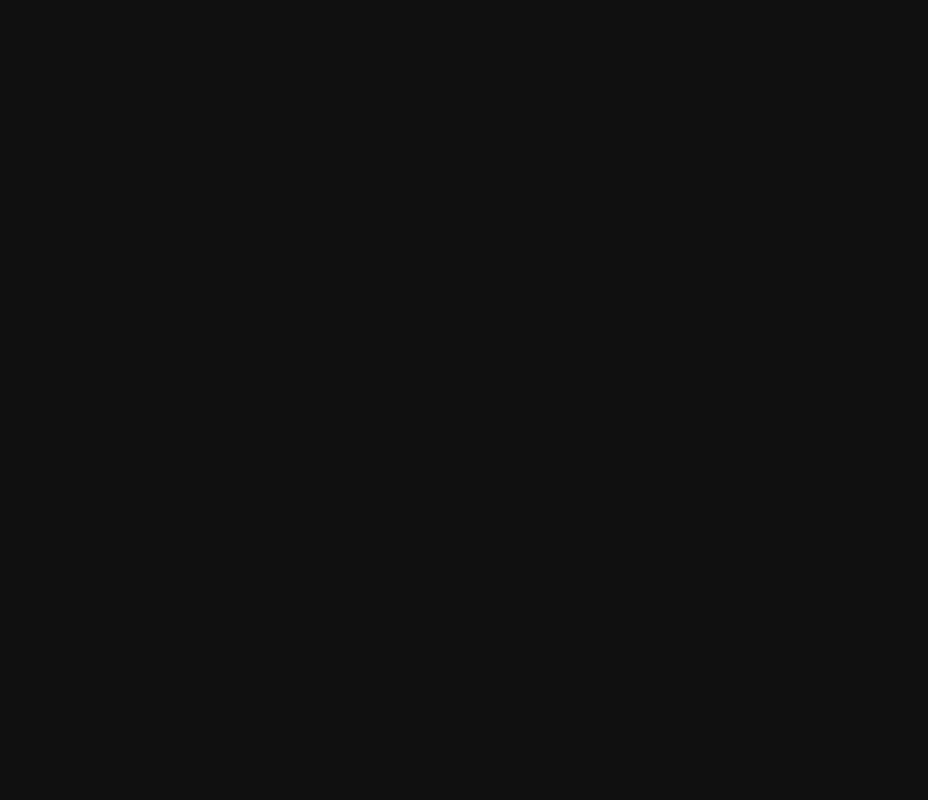
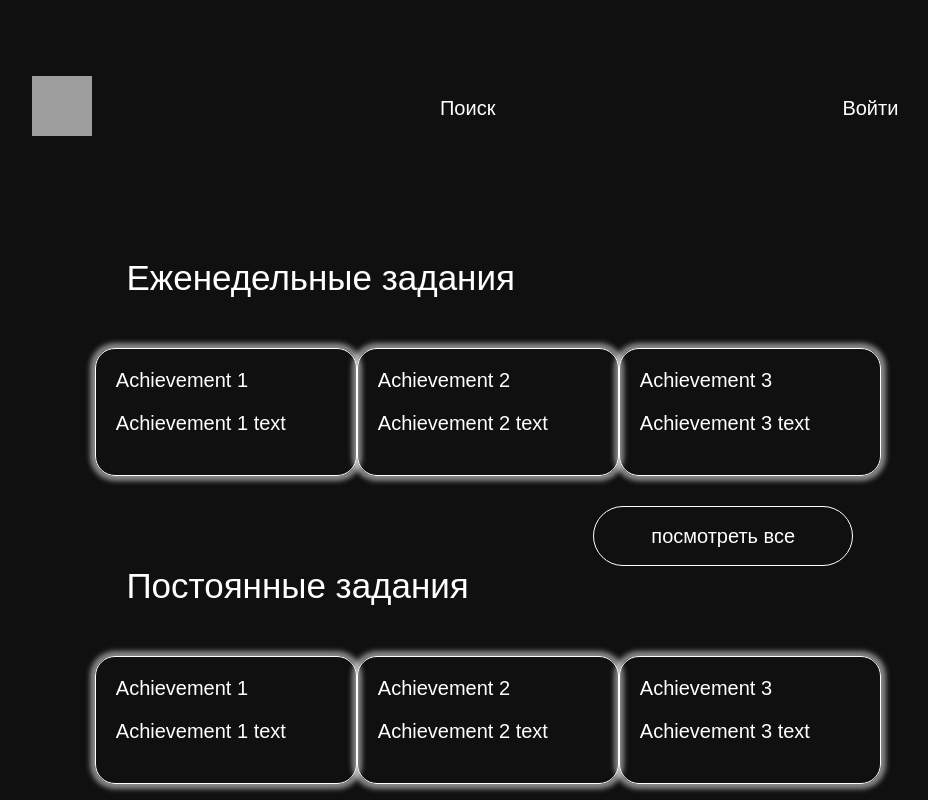
Before and after one commit to Sukmanov/last_chance, a Vue app: page /AchievementMain in a window 1280 px wide. Before the commit this address had no page. Shown: the top 800 px of the page, without its empty margins (166-1094 px from the left). Built offline with nearby package versions, Linux system fonts and the light colour scheme; grey boxes are pictures that could not be loaded.

Commit message:
added AchievementMain

```diff
--- /dev/null
+++ b/src/components/UI/AchievementList.vue
@@ -0,0 +1,35 @@
+<script>
+  export default {
+    name: 'achievement-list',
+
+    data() {
+      return {
+        arguments: [
+          {id: 1, name: 'Achievement 1', text: 'Achievement 1 text'},
+          {id: 2, name: 'Achievement 2', text: 'Achievement 2 text'},
+          {id: 3, name: 'Achievement 3', text: 'Achievement 3 text'},
+        ]
+      }
+    }
+  }
+</script>
+
+<template>
+  <div class="list">
+    <div class="achievement-list" v-for="achievement in arguments">
+      <achievement :Name="achievement.name" :Description="achievement.text"></achievement>
+    </div>
+  </div>
+
+</template>
+
+<style>
+
+.list{
+  display: grid;
+  grid-template-columns: repeat(3, 1fr);
+  width: 60%;
+  margin: 0 auto;
+}
+
+</style>
--- a/src/components/UI/CommentsList.vue
+++ b/src/components/UI/CommentsList.vue
@@ -1,6 +1,6 @@
 <script>
   export default {
-    name: "CommentsList",
+    name: "comments-list",
 
     props: {
       comments: {
@@ -23,7 +23,7 @@
 
 <template>
   <div class="comments-list" v-for="comment1 in comments2">
-    <comment :NickName="comment1.username" :Comment="comment1.comment"></comment>
+    <comment :Nickname="comment1.username" :Comment="comment1.comment"></comment>
   </div>
 </template>
 
--- a/src/components/UI/FilmInfo.vue
+++ b/src/components/UI/FilmInfo.vue
@@ -29,7 +29,7 @@ export default {
     <span id="director">{{FilmDirector}}</span>
     <span id="actors">{{FilmActros}}</span>
     <p id="description">{{FilmDescription}}</p>
-    <my-button-1 :textButton="'Смотреть'"></my-button-1>
+<!--    <my-button-1 :textButton="'Смотреть'"></my-button-1>-->
   </div>
 </template>
 
--- a/src/components/UI/achievement.vue
+++ b/src/components/UI/achievement.vue
@@ -1,18 +1,54 @@
 <script>
+  export default {
+    name: 'achievement',
+
+    props: {
+      Name: {
+        type: String,
+        required: true,
+      },
+      Description: {
+        type: String,
+        required: true,
+      }
+    }
+  }
+
 
 </script>
 
 <template>
   <div class="achievement">
-    <span></span>
-    <p></p>
+    <span id="achievement-name">{{Name}}</span>
+    <p id="achievement-text">{{Description}}</p>
   </div>
 </template>
 
 <style>
 
 .achievement {
-  border: white solid 1px;
+  display: flex;
+  width: 220px;
+  margin: 0 auto 30px;
+  border: 1px solid white;
+  border-radius: 20px;
+  box-shadow: 0 0 5px 5px rgba(255, 255, 255, 0.5);
+  padding: 20px 20px 20px 20px;
+  flex-direction: column;
+}
+
+#achievement-name {
+  font-size: 20px;
+  font-weight: 500;
+  font-family: "Rubik", sans-serif;
+  color: white;
+}
+
+#achievement-text {
+  font-size: 20px;
+  font-weight: 200;
+  font-family: "Rubik", sans-serif;
+  color: white;
 }
 
 </style>
--- a/src/components/UI/index.js
+++ b/src/components/UI/index.js
@@ -9,6 +9,8 @@ import FilmInfo from "@/components/UI/FilmInfo.vue";
 import RatingMenu from "@/components/UI/ratingMenu.vue";
 import Comment from "@/components/UI/Comment.vue"
 import CommentsList from "@/components/UI/CommentsList.vue";
+import Achievement from "@/components/UI/achievement.vue";
+import AchievementList from "@/components/UI/AchievementList.vue";
 
 export default [
     MyButton1,
@@ -22,4 +24,6 @@ export default [
     RatingMenu,
     Comment,
     CommentsList,
+    Achievement,
+    AchievementList,
 ]
--- a/src/components/pages/AchievementMain.vue
+++ b/src/components/pages/AchievementMain.vue
@@ -3,9 +3,67 @@
 </script>
 
 <template>
+  <top-header></top-header>
+  <div class="container-achieves">
+    <div id="daily-achievements">
 
+      <div id="div-type">
+        <span id="type-achieves">Еженедельные задания</span>
+      </div>
+
+      <achievement-list id="achievement-grid"></achievement-list>
+      <my-button-1 id="watch-all" :textButton="'посмотреть все'"></my-button-1>
+    </div>
+    <div id="daily-achievements">
+
+      <div id="div-type">
+        <span id="type-achieves">Постоянные задания</span>
+      </div>
+
+      <achievement-list id="achievement-grid"></achievement-list>
+      <my-button-1 id="watch-all" :textButton="'посмотреть все'"></my-button-1>
+    </div>
+  </div>
+
+  <bottom-contacts></bottom-contacts>
 </template>
 
 <style>
 
+
+#watch-all {
+  margin: 0 20% 0 auto;
+}
+
+#div-type{
+  width: 55%;
+  margin: 0 auto;
+  text-align: left;
+}
+
+#type-achieves {
+}
+
+#type-achieves {
+  font-size: 35px;
+  font-weight: 500;
+  font-family: "Rubik", sans-serif;
+  color: white;
+}
+
+#achievement-grid{
+  margin-top: 50px;
+}
+
+#daily-achievements {
+  display: flex;
+  flex-direction: column;
+}
+
+.container-achieves {
+  width: 100%;
+  margin: 0 auto 100px;
+}
+
+
 </style>
--- a/src/components/pages/FilmPage.vue
+++ b/src/components/pages/FilmPage.vue
@@ -1,5 +1,4 @@
 <script>
-
 
   export default {
     data() {
@@ -32,14 +31,17 @@
                :FilmActros="films.actors"
                :FilmDirector="films.director"
                :FilmName="films.name"></film-info>/
-  <rating-menu></rating-menu>
-  <comment-list></comment-list>
+  <rating-menu id="menu-rating"></rating-menu>
+  <comments-list></comments-list>
   <bottom-contacts></bottom-contacts>
 
 </template>
 
 <style>
 
+#menu-rating {
+  margin: 50px auto 50px auto ;
+}
 
 
 </style>
--- a/src/components/router/router.js
+++ b/src/components/router/router.js
@@ -5,6 +5,7 @@ import Registration from "@/components/pages/Registration"
 import {createRouter, createWebHistory} from "vue-router";
 import MovieCatalog from "@/components/pages/MovieCatalog.vue";
 import FilmPage from "@/components/pages/FilmPage.vue"
+import AchievementMain from "@/components/pages/AchievementMain.vue"
 
 
 const routes = [
@@ -31,6 +32,11 @@ const routes = [
         path: '/FilmPage',
         name: 'FilmPage',
         component: FilmPage,
+    },
+    {
+        path: '/AchievementMain',
+        name: 'AchievementMain',
+        component: AchievementMain,
     }
 ]
 
```
